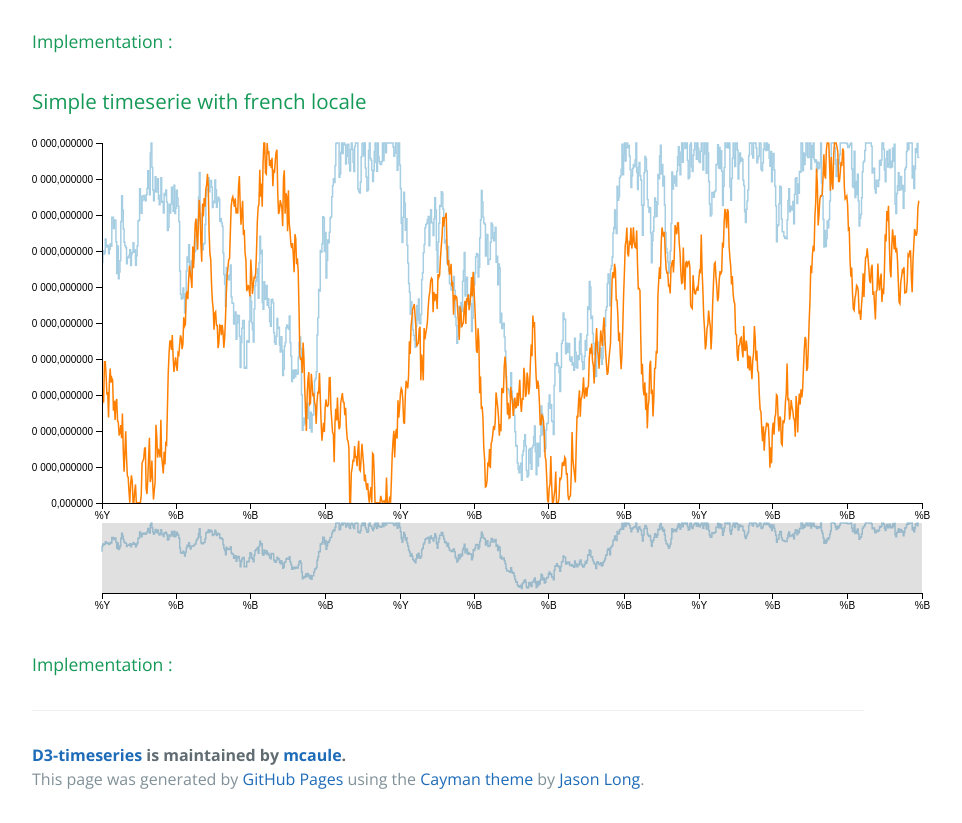
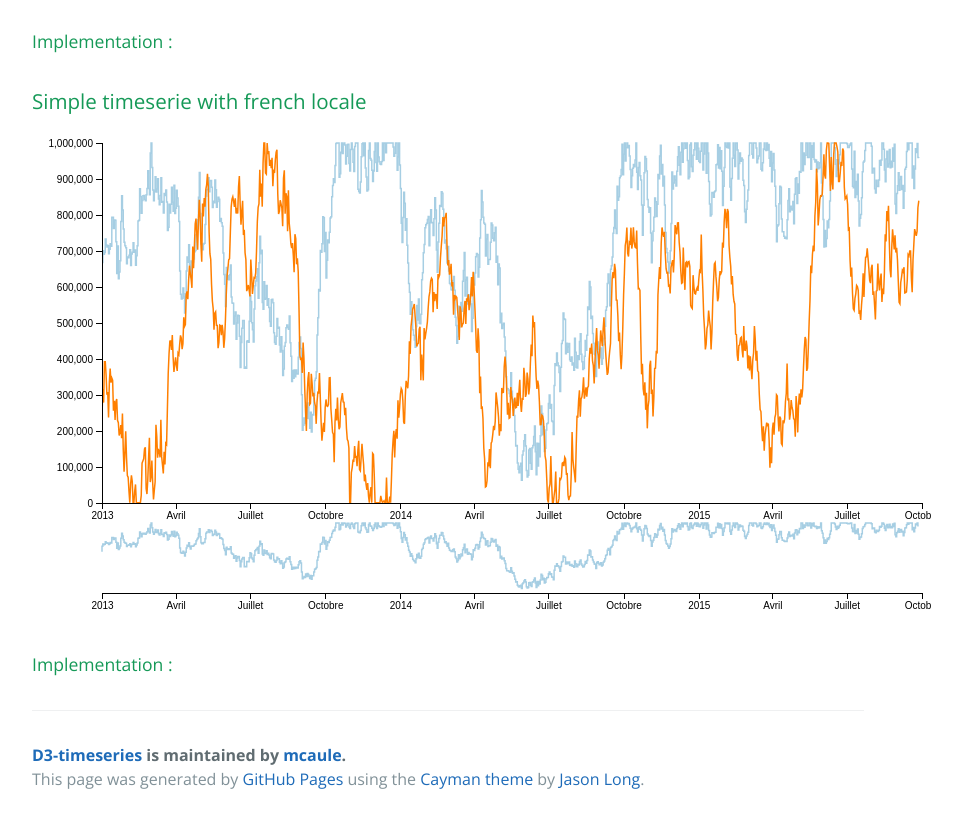
Before and after one commit to mcaule/d3-timeseries, a website: page index.html in a window 1280 px wide. Shown: the part 2400-3223 px from the top of the page, without its empty margins (192-1154 px from the left). Drawn offline with nearby package versions, Linux system fonts and the light colour scheme; files whose address does not match are found by name.

Commit message:
update index.html with new version

```diff
--- a/index.html
+++ b/index.html
@@ -10,8 +10,8 @@
     <link rel="stylesheet" type="text/css" href="stylesheets/github-light.css" media="screen">
 
     <script src="https://cdnjs.cloudflare.com/ajax/libs/d3/4.10.0/d3.min.js"></script>
-    <script src="dist/d3_timeseries.min.js"></script>
-    <link href="dist/d3_timeseries.min.css" rel="stylesheet" type="text/css"></link>
+    <script src="src/d3_timeseries.min.js"></script>
+    <link href="src/d3_timeseries.css" rel="stylesheet" type="text/css"></link>
     <style>
     .gist{font-size:12px;line-height:16px;margin-bottom:0px;width:900px}
     .gist-meta{display:none;}
@@ -76,11 +76,7 @@
 
     <script>
 
-    var french_locale = d3.formatDefaultLocale({
-        "decimal": ",",
-        "thousands": " ",
-        "grouping": [3],
-        "currency": ["€", ""],
+    var frenchLocale = d3.timeFormatLocale({
         "dateTime": "%a %e %b %Y %X",
         "date": "%d-%m-%Y",
         "time": "%Hh%M",
@@ -90,11 +86,14 @@
         "months": ["Janvier", "Février", "Mars", "Avril", "Mai", "Juin", "Juillet", "Aôut", "Septembre", "Octobre", "Novembre", "Décembre"],
         "shortMonths": ["Jan", "Fév", "Mar", "Avr", "Mai", "Juin", "Juil", "Aôut", "Sep", "Oct", "Nov", "Déc"]
     })
-    var french_timeformat = function(d) {
-      return ( d.getHours() ? d3.timeFormat("%Hh")
-          : d.getDate()!=1 ? d3.timeFormat("%d/%m")
-          : d.getMonth() ? d3.timeFormat("%B")
-          : d3.timeFormat("%Y") )
+
+    var frenchTimeFormat = function(date){
+      return (
+        d3.timeDay(date) < date ? frenchLocale.format("%Hh") :
+        d3.timeMonth(date) < date ? frenchLocale.format("%d/%m") :
+        d3.timeYear(date) < date ? frenchLocale.format("%B") :
+        d3.timeFormat("%Y")
+      )(date)
     }
 
     //data :
@@ -103,9 +102,8 @@
               .addSerie(createRandomData(1000,[1000,1000000]),{x:'date',y:'n'},{interpolate:'step-before'})
               .addSerie(null,{x:'date',y:'n2'},
               {interpolate:'linear'})
-              .xscale.tickFormat(french_timeformat)
+              .xscale.tickFormat(frenchTimeFormat)
               .width(900)
-              .yscale.tickFormat(french_locale.format(",f"))
               .margin.left(70)
     //french_locale is a d3 js locale:
     // https://github.com/mbostock/d3/wiki/Localization#locale
```
